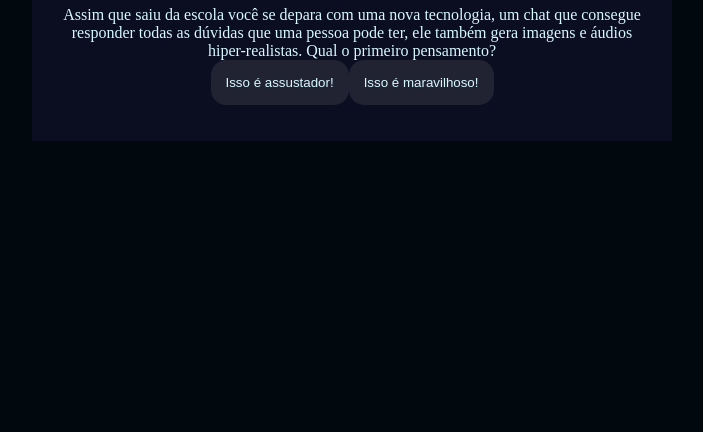
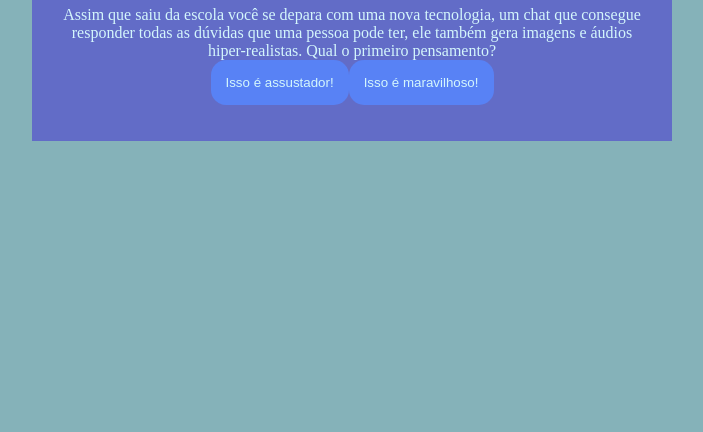
Before and after one commit to Samueldossantoss1A/robotica2tri, a plain HTML site: page index.html in a window 1280 px wide. Shown: the part 384-816 px from the top of the page, without its empty margins (288-991 px from the left). Drawn offline with Linux system fonts and the light colour scheme.

Commit message:
style.css

```diff
--- a/style.css
+++ b/style.css
@@ -1,10 +1,9 @@
 :root{
-    --cor-fundo: #01080E ;
-    --cor-principal: #0B0D20 ;
-    --cor-secundaria: #212333;
-    --cor-destaque: #2BDEFD;
-    --cor-texto: #D7F9FF;
-
+    --cor-fundo: #85b2b9 ;
+    --cor-principal: #626cc7 ;
+    --cor-secundaria: #5882f5;
+    --cor-destaque: #d4f0f5;
+    --cor-texto: #d4f6fc;
 }
 
 body {
```
